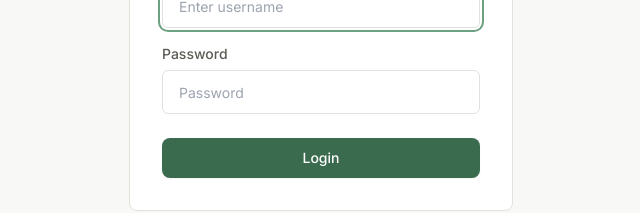
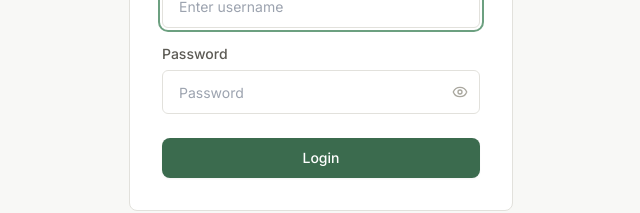
Before and after one commit to mohamedelarakitantaoui/ForestSafe, a React (Vite) app in the folder forestsafe-web/: page /admin/login in a window 1280 px wide. Shown: the part 382-595 px from the top of the page, without its empty margins (319-959 px from the left). Built offline with nearby package versions, Linux system fonts and the light colour scheme; no server answers.

Commit message:
feat: add show/hide password toggle to login and register

```diff
--- a/forestsafe-web/src/pages/admin/Login.jsx
+++ b/forestsafe-web/src/pages/admin/Login.jsx
@@ -1,6 +1,6 @@
 import { useState } from 'react';
 import { useNavigate, useLocation, Link } from 'react-router-dom';
-import { Lock, Loader2, Trees } from 'lucide-react';
+import { Lock, Loader2, Trees, Eye, EyeOff } from 'lucide-react';
 import { useTranslation } from 'react-i18next';
 import { useAuth } from '../../contexts/AuthContext';
 import Button from '../../components/ui/Button';
@@ -13,6 +13,7 @@ export default function Login() {
 
   const [username, setUsername] = useState('');
   const [password, setPassword] = useState('');
+  const [showPassword, setShowPassword] = useState(false);
   const [error, setError] = useState('');
   const [loading, setLoading] = useState(false);
 
@@ -88,17 +89,27 @@ export default function Login() {
               <label htmlFor="password" className="block text-sm font-medium text-neutral-700 mb-1.5">
                 {t('admin.password')}
               </label>
+              <div className="relative">
                 <input
                   id="password"
-                type="password"
+                  type={showPassword ? 'text' : 'password'}
                   value={password}
                   onChange={(e) => { setPassword(e.target.value); setError(''); }}
                   placeholder={t('admin.passwordPlaceholder')}
                   autoComplete="current-password"
-                className={`w-full h-11 rounded-md border px-4 text-sm focus:outline-none focus:ring-2 focus:ring-primary-400 focus:ring-offset-2 ${
+                  className={`w-full h-11 rounded-md border px-4 pr-11 text-sm focus:outline-none focus:ring-2 focus:ring-primary-400 focus:ring-offset-2 ${
                     error ? 'border-danger-500 bg-danger-50' : 'border-neutral-200'
                   }`}
                 />
+                <button
+                  type="button"
+                  onClick={() => setShowPassword((v) => !v)}
+                  className="absolute inset-y-0 right-3 flex items-center text-neutral-400 hover:text-neutral-600"
+                  tabIndex={-1}
+                >
+                  {showPassword ? <EyeOff className="w-4 h-4" /> : <Eye className="w-4 h-4" />}
+                </button>
+              </div>
             </div>
           </div>
 
--- a/forestsafe-web/src/pages/admin/Register.jsx
+++ b/forestsafe-web/src/pages/admin/Register.jsx
@@ -1,6 +1,6 @@
 import { useState } from 'react';
 import { useTranslation } from 'react-i18next';
-import { UserPlus, Loader2, CheckCircle2 } from 'lucide-react';
+import { UserPlus, Loader2, CheckCircle2, Eye, EyeOff } from 'lucide-react';
 import toast from 'react-hot-toast';
 import Button from '../../components/ui/Button';
 import { registerUser } from '../../services/apiService';
@@ -11,6 +11,7 @@ export default function Register() {
   const [username, setUsername] = useState('');
   const [fullName, setFullName] = useState('');
   const [password, setPassword] = useState('');
+  const [showPassword, setShowPassword] = useState(false);
   const [role, setRole] = useState('staff');
   const [loading, setLoading] = useState(false);
   const [success, setSuccess] = useState(false);
@@ -94,15 +95,25 @@ export default function Register() {
           <label htmlFor="reg-password" className="block text-sm font-medium text-neutral-700 mb-1.5">
             {t('admin.password')}
           </label>
+          <div className="relative">
             <input
               id="reg-password"
-            type="password"
+              type={showPassword ? 'text' : 'password'}
               value={password}
               onChange={(e) => setPassword(e.target.value)}
               placeholder={t('admin.passwordPlaceholder')}
               autoComplete="new-password"
-            className="w-full h-11 rounded-md border border-neutral-200 px-4 text-sm focus:outline-none focus:ring-2 focus:ring-primary-500 focus:ring-offset-2"
+              className="w-full h-11 rounded-md border border-neutral-200 px-4 pr-11 text-sm focus:outline-none focus:ring-2 focus:ring-primary-500 focus:ring-offset-2"
             />
+            <button
+              type="button"
+              onClick={() => setShowPassword((v) => !v)}
+              className="absolute inset-y-0 right-3 flex items-center text-neutral-400 hover:text-neutral-600"
+              tabIndex={-1}
+            >
+              {showPassword ? <EyeOff className="w-4 h-4" /> : <Eye className="w-4 h-4" />}
+            </button>
+          </div>
           <p className="text-xs text-neutral-400 mt-1">{t('admin.minPassword')}</p>
         </div>
 
```
Lines whose indentation alone changed are shown as unchanged.
